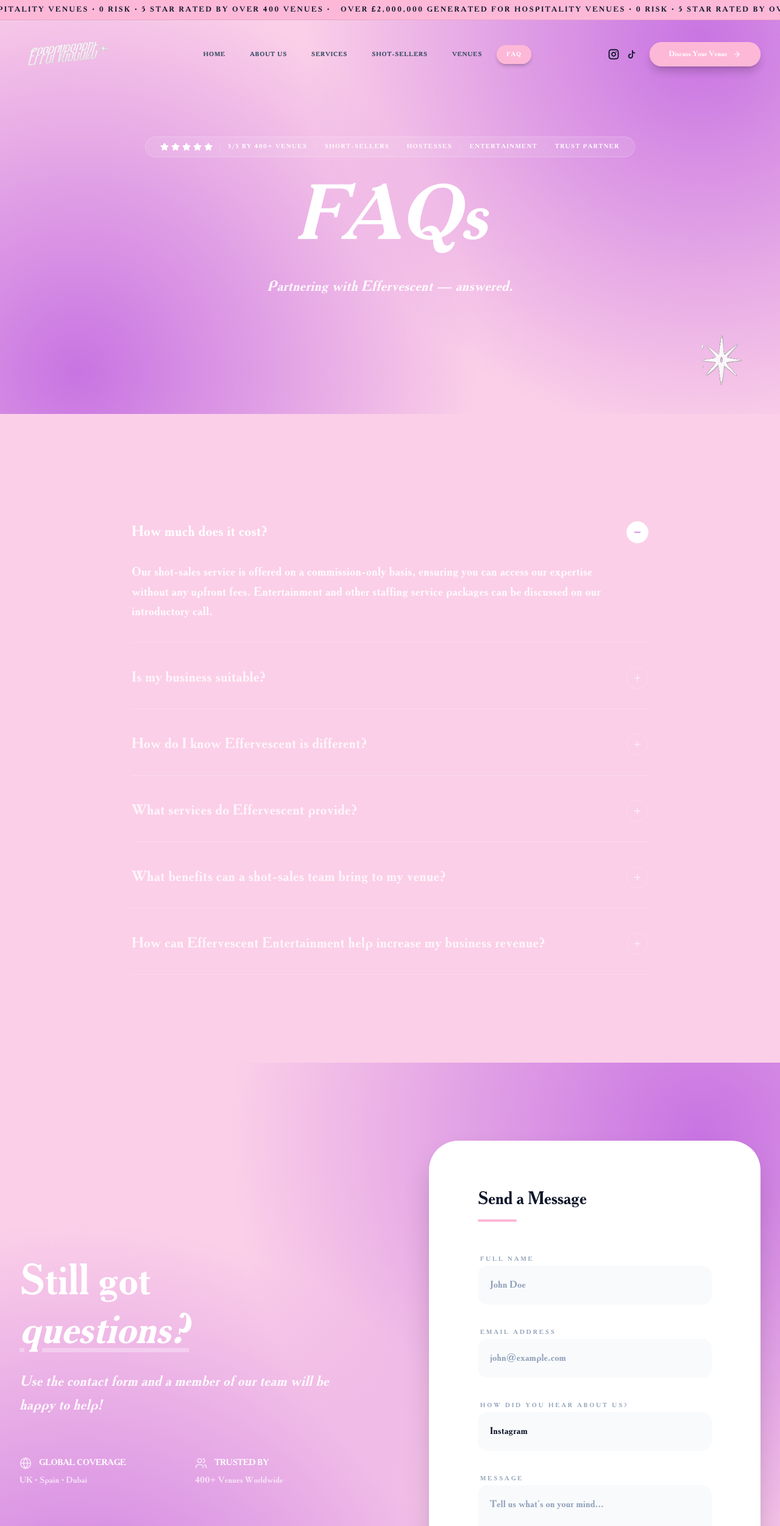
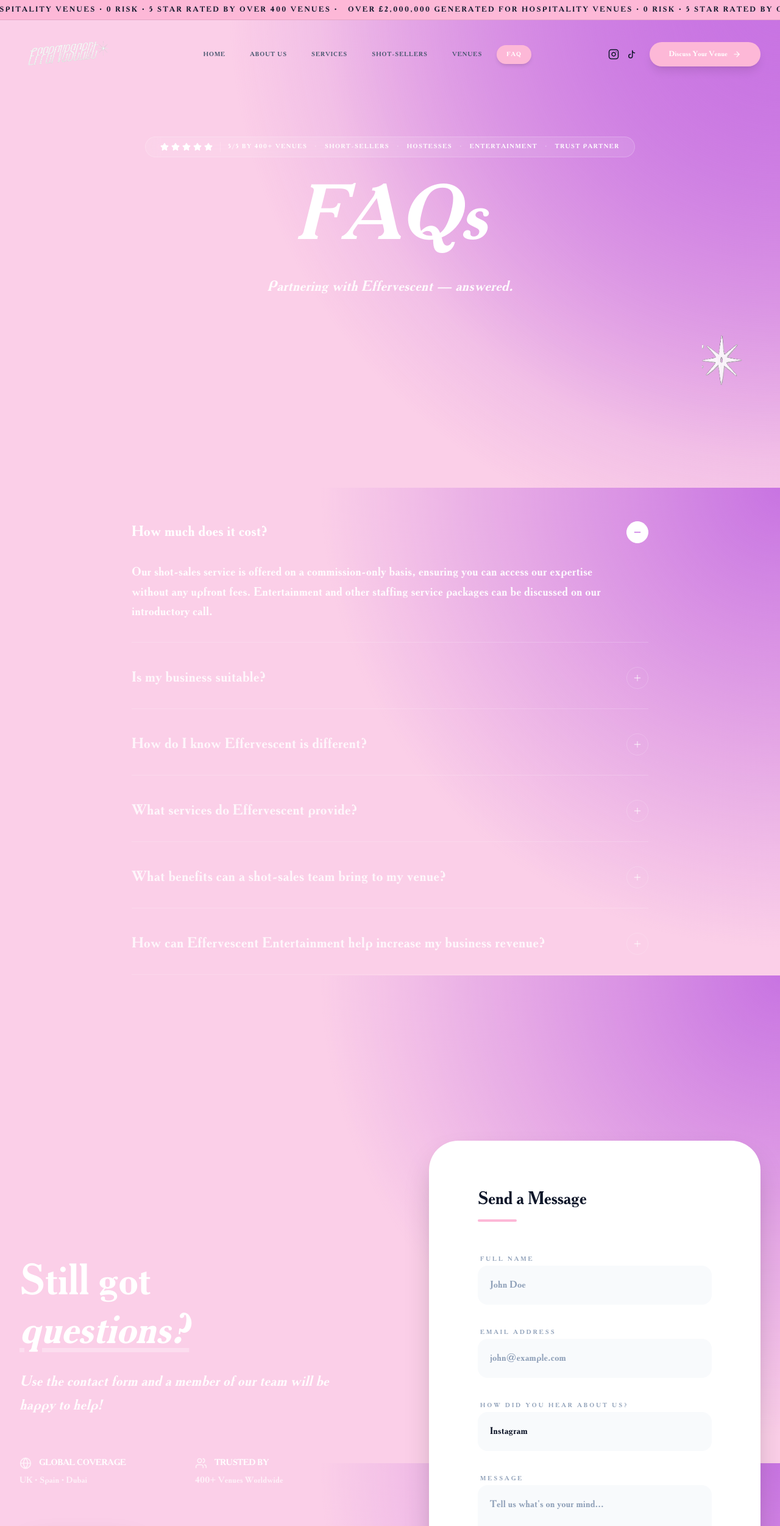
Before and after one commit to veltraaisolutions/Effervescent-Agency-website, a Next.js app: page /faq in a window 1280 px wide. Shown: the top 2503 px of the page at 61% size. Built offline with nearby package versions, Linux system fonts and the light colour scheme.

Commit message:
Blended footers as well

```diff
--- a/src/app/apply/page.tsx
+++ b/src/app/apply/page.tsx
@@ -7,8 +7,8 @@
 
 export default function ApplyPage() {
   return (
-    <div className="flex flex-col bg-white min-h-screen">
-      <section className="relative py-24 md:py-48 overflow-hidden" style={{ background: 'radial-gradient(circle at 90% 10%, #C874E2 0%, transparent 50%), radial-gradient(circle at 10% 90%, #C874E2 0%, transparent 50%), #fbcfe8' }}>
+    <div className="flex flex-col min-h-screen">
+      <section className="relative py-24 md:py-48 overflow-hidden">
         {/* Background Decorative Elements */}
         <div className="absolute inset-0 z-0 opacity-20">
           <div className="absolute top-0 right-0 w-[50%] h-full" style={{ backgroundImage: 'radial-gradient(circle, white 2px, transparent 2px)', backgroundSize: '20px 20px' }} />
--- a/src/app/contact/page.tsx
+++ b/src/app/contact/page.tsx
@@ -44,8 +44,8 @@
   };
 
   return (
-    <div className="flex flex-col bg-white min-h-screen">
-      <section className="relative py-24 md:py-32 overflow-hidden" style={{ background: 'radial-gradient(circle at 90% 10%, #C874E2 0%, transparent 50%), radial-gradient(circle at 10% 90%, #C874E2 0%, transparent 50%), #fbcfe8' }}>
+    <div className="flex flex-col min-h-screen">
+      <section className="relative py-24 md:py-32 overflow-hidden">
         <div className="max-w-7xl mx-auto px-6 lg:px-8 relative z-10">
           <div className="grid grid-cols-1 lg:grid-cols-2 gap-20 lg:gap-32 items-center">
 
--- a/src/app/faq/page.tsx
+++ b/src/app/faq/page.tsx
@@ -45,17 +45,10 @@
   const [activeIndex, setActiveIndex] = useState<number | null>(0);
 
   return (
-    <main className="flex flex-col bg-white min-h-screen">
-      <Navbar />
+    <main className="flex flex-col min-h-screen">
 
       {/* Hero Section — matches global gradient */}
-      <section
-        className="relative pt-40 pb-32 md:pt-56 md:pb-48 overflow-hidden"
-        style={{
-          background:
-            "radial-gradient(circle at 90% 10%, #C874E2 0%, transparent 50%), radial-gradient(circle at 10% 90%, #C874E2 0%, transparent 50%), #fbcfe8",
-        }}
-      >
+      <section className="relative pt-40 pb-32 md:pt-56 md:pb-48 overflow-hidden">
         {/* Decorative star */}
         <div className="absolute bottom-12 right-12 opacity-90 scale-125 z-30">
           <div className="w-20 h-20 relative">
@@ -102,7 +95,7 @@
       </section>
 
       {/* FAQ Accordion — pink section */}
-      <section className="py-24 md:py-36 bg-[#fbcfe8]">
+      <section className="py-24 md:py-36">
         <div className="max-w-4xl mx-auto px-6">
           <div className="space-y-2">
             {faqs.map((faq, index) => (
@@ -161,13 +154,7 @@
       </section>
 
       {/* CTA / Contact Section — full global gradient, white card form */}
-      <section
-        className="relative py-24 md:py-32 overflow-hidden"
-        style={{
-          background:
-            "radial-gradient(circle at 90% 10%, #C874E2 0%, transparent 50%), radial-gradient(circle at 10% 90%, #C874E2 0%, transparent 50%), #fbcfe8",
-        }}
-      >
+      <section className="relative py-24 md:py-32 overflow-hidden">
         {/* Decorative star */}
         <div className="absolute bottom-12 right-12 opacity-90 scale-125 z-30">
           <div className="w-20 h-20 relative">
@@ -295,7 +282,7 @@
         </div>
       </section>
 
-      <Footer />
+
     </main>
   );
 }
--- a/src/app/layout.tsx
+++ b/src/app/layout.tsx
@@ -27,7 +27,9 @@
       lang="en"
       className={`${academyBold.variable} h-full antialiased`}
     >
-      <body className="min-h-full flex flex-col">
+      <body className="min-h-full flex flex-col bg-[#fbcfe8] relative">
+        {/* Global Fixed Background to Ensure 100% Connectivity Across All Pages */}
+        <div className="fixed inset-0 z-[-1] pointer-events-none" style={{ background: 'radial-gradient(circle at 100% 0%, #C874E2 0%, #C874E200 60%)' }} />
         <Navbar />
         <main className="flex-grow">
           {children}
--- a/src/app/page.tsx
+++ b/src/app/page.tsx
@@ -152,7 +152,15 @@
       </div>
 
       {/* Final CTA Banner */}
-      <section className="relative py-24 md:py-32 overflow-hidden" style={{ background: 'radial-gradient(circle at 90% 10%, #C874E2 0%, transparent 50%), radial-gradient(circle at 10% 90%, #C874E2 0%, transparent 50%), #fbcfe8' }}>
+      <section className="relative py-24 md:py-32 overflow-hidden bg-[#fbcfe8]">
+        <div
+          className="absolute inset-0 z-0 pointer-events-none"
+          style={{
+            background: 'radial-gradient(circle at 90% 10%, #C874E2 0%, transparent 50%), radial-gradient(circle at 10% 90%, #C874E2 0%, transparent 50%)',
+            WebkitMaskImage: 'linear-gradient(to bottom, black 70%, transparent 100%)',
+            maskImage: 'linear-gradient(to bottom, black 70%, transparent 100%)'
+          }}
+        />
         <div className="max-w-[1400px] mx-auto px-4 sm:px-6 lg:px-8 relative z-10">
           <div className="grid grid-cols-1 lg:grid-cols-2 gap-16 lg:gap-20 items-center">
             <div className="space-y-10 text-center lg:text-left order-2 lg:order-1">
--- a/src/app/shot-sellers/page.tsx
+++ b/src/app/shot-sellers/page.tsx
@@ -3,7 +3,7 @@
 import { motion } from "framer-motion";
 export default function ShotSellersPage() {
   return (
-    <section className="relative pt-24 md:pt-32 pb-0 overflow-hidden" style={{ background: 'radial-gradient(circle at 90% 10%, #C874E2 0%, transparent 50%), radial-gradient(circle at 10% 90%, #C874E2 0%, transparent 50%), #fbcfe8' }}>
+    <section className="relative pt-24 md:pt-32 pb-0 overflow-hidden">
       <div className="max-w-7xl mx-auto px-6 relative z-10">
         {/* Title */}
         <motion.h2
--- a/src/components/Footer.tsx
+++ b/src/components/Footer.tsx
@@ -36,7 +36,7 @@
   );
 
   return (
-    <footer className="relative pt-32 pb-16 overflow-hidden" style={{ background: 'radial-gradient(circle at 90% 10%, #C874E2 0%, transparent 50%), radial-gradient(circle at 10% 90%, #C874E2 0%, transparent 50%), #fbcfe8' }}>
+    <footer className="relative pt-32 pb-16 overflow-hidden bg-[#fbcfe8]">
       <div className="max-w-7xl mx-auto px-6 lg:px-8 relative z-10">
         <div className="grid grid-cols-1 lg:grid-cols-12 gap-20 mb-24">
           {/* Brand Column */}
--- a/src/components/OtherServices.tsx
+++ b/src/components/OtherServices.tsx
@@ -12,7 +12,7 @@
   };
 
   return (
-    <section className="relative pt-24 md:pt-32 pb-0 overflow-hidden" style={{ background: 'radial-gradient(circle at 90% 10%, #C874E2 0%, transparent 50%), radial-gradient(circle at 10% 90%, #C874E2 0%, transparent 50%), #fbcfe8' }}>
+    <section className="relative pt-24 md:pt-32 pb-0 overflow-hidden">
       <div className="max-w-7xl mx-auto px-6 relative z-10 min-h-[500px] md:min-h-[700px] flex flex-col">
 
         {/* Top Row: Text + Top Right Image */}
```
